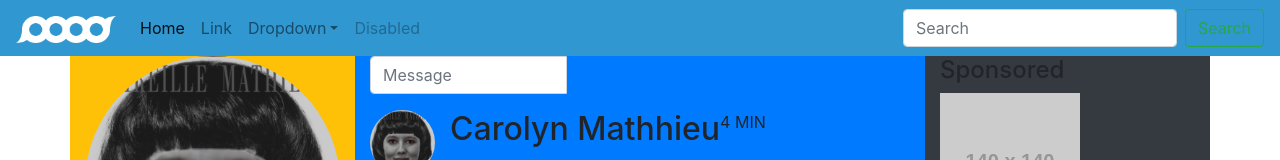
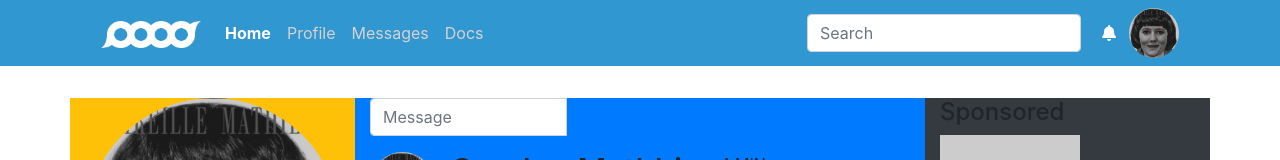
Before and after one commit to tlacolley/projet_sass_integration, a plain HTML site: page index.html in a window 1280 px wide. Shown: the top 160 px of the page. Drawn offline with nearby package versions, Linux system fonts and the light colour scheme; placeholder pictures from the web are drawn by us.

Commit message:
header scss

```diff
--- a/css/scss/_base.scss
+++ b/css/scss/_base.scss
@@ -1,3 +1,4 @@
 $color-col:#ffffff;
 $color-bg:#f5f8fa;
 $blue: #3097d1;
+$Mbot:2rem;
--- a/css/scss/style.scss
+++ b/css/scss/style.scss
@@ -1,15 +1,52 @@
 @import"base";
-
-header{
+header {
     background-color: $blue;
     color: $color-col;
+    margin-bottom: $Mbot;
 }
 
-#logoNav{
-    width:100px;
+#logoNav {
+    width: 100px;
     height: auto;
 }
-.section{
+
+.section {
     background-color: $color-col;
+}
 
+nav {
+    ul {
+        li {
+            a {
+                color: white;
+            }
+        }
+    }
 }
+
+#profilImg {
+    width: 50px;
+    height: auto;
+}
+
+#btn {
+    color: white;
+    background-color: $blue;
+}
+
+.navbar-light {
+    .navbar-nav {
+        .nav-link {
+            color: rgb(216, 209, 209);
+        }
+    }
+}
+
+.navbar-light {
+    .navbar-nav {
+        .active>.nav-link {
+            color: rgb(255, 255, 255);
+            font-weight: bold;
+        }
+    }
+}
--- a/index.html
+++ b/index.html
@@ -11,6 +11,10 @@
 
 <body>
     <header class="">
+        <div class="container">
+            <div class="row">
+                <div class="col-12">
+
                     <!--==================================NAV------------------>
                     <nav class="navbar navbar-expand-lg navbar-light ">
                         <a class="navbar-brand" href="#"><img src="img/brand-white.png" id="logoNav" alt="logo"></a>
@@ -20,35 +24,36 @@
 
                         <div class="collapse navbar-collapse" id="navbarSupportedContent">
                             <ul class="navbar-nav mr-auto">
-                    <li class="nav-item active">
-                        <a class="nav-link" href="#">Home <span class="sr-only">(current)</span></a>
+                                <li id="select" class="nav-item active">
+                                    <a class="nav-link" href="#">  Home  <span class="sr-only">(current)</span></a>
                                 </li>
                                 <li class="nav-item">
-                        <a class="nav-link" href="#">Link</a>
-                    </li>
-                    <li class="nav-item dropdown">
-                        <a class="nav-link dropdown-toggle" href="#" id="navbarDropdown" role="button" data-toggle="dropdown" aria-haspopup="true" aria-expanded="false">Dropdown</a>
-                        <div class="dropdown-menu" aria-labelledby="navbarDropdown">
-                            <a class="dropdown-item" href="#">Action</a>
-                            <a class="dropdown-item" href="#">Another action</a>
-                            <div class="dropdown-divider"></div>
-                            <a class="dropdown-item" href="#">Something else here</a>
-                        </div>
+                                    <a class="nav-link" href="#">  Profile  </a>
                                 </li>
                                 <li class="nav-item">
-                        <a class="nav-link disabled" href="#">Disabled</a>
+                                    <a class="nav-link" href="#">  Messages  </a>
                                 </li>
+                                <li class="nav-item">
+                                    <a class="nav-link" href="#">  Docs  </a>
+                                </li>
+
                             </ul>
                             <form class="form-inline my-2 my-lg-0">
                                 <input class="form-control mr-sm-2" type="search" placeholder="Search" aria-label="Search">
-                    <button class="btn btn-outline-success my-2 my-sm-0" type="submit">Search</button>
+                                <button id="btn" class="btn my-2 my-sm-0" type="submit">
+                                    <i class="fas fa-bell"></i>
+                                </button>
+                                <img id="profilImg" class="rounded-circle img-fluid" src="img/mireille2.jpg" alt="">
                             </form>
                         </div>
                     </nav>
+                </div>
+            </div>
+        </div>
     </header>
+    <div class="container">
 
 
-    <div class="container">
         <div class="row bg-dark">
             <div class="col-sm-12 col-md-3 bg-light">
 
@@ -264,13 +269,14 @@
                             <button type="button" name="btnBuy">Buy a ticket</button>
                         </div>
                         <div class="col-12 bg-success">
-                    <h4>Likes   .<a href="#">View All</a></h4>
+                            <h4>Likes .<a href="#">View All</a></h4>
                             <div class="row">
                                 <div class="col-3">
                                     <img class="rounded-circle img-fluid" src="img/carlos.jpg" alt="carlosImg">
                                 </div>
                                 <div class="col-7">
-                            <h3>Jacob Thorton</h3><p>@fat</p>
+                                    <h3>Jacob Thorton</h3>
+                                    <p>@fat</p>
                                     <button type="button" name="button"><i class="fas fa-user-plus">Follow</i></button>
                                 </div>
                             </div>
@@ -279,7 +285,8 @@
                                     <img class="rounded-circle img-fluid" src="img/julfab min.jpg" alt="julImg">
                                 </div>
                                 <div class="col-7">
-                                <h3>Jacob Thorton</h3><p>@fat</p>
+                                    <h3>Jacob Thorton</h3>
+                                    <p>@fat</p>
                                     <button type="button" name="button"><i class="fas fa-user-plus">Follow</i></button>
                                 </div>
                                 <p>Dave really lijes tges bberds n ni ine hnixs sgui tgiyd.</p>
```
Also changed, not shown: css/style.css, 1 other file. Lines whose indentation alone changed are shown as unchanged.
